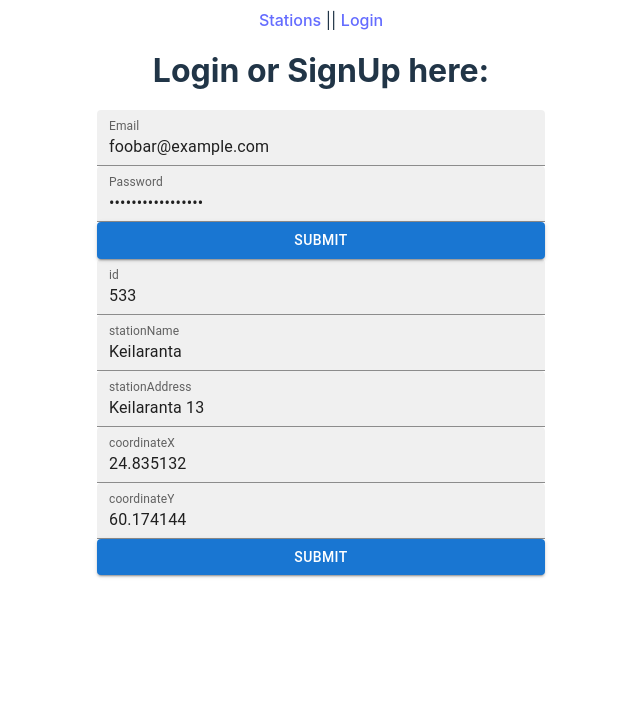
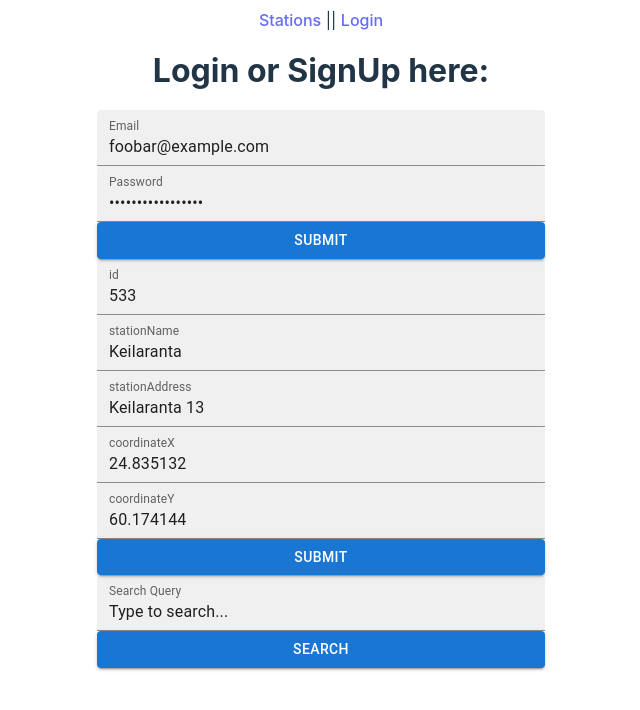
Before and after one commit to vvk130/trip-fe, a React (Vite) app: page /login in a window 1280 px wide. Shown: the top 710 px of the page, without its empty margins (319-959 px from the left). Built offline with nearby package versions, Linux system fonts and the light colour scheme.

Commit message:
Add search bar

```diff
--- /dev/null
+++ b/src/Components/Forms/SearchBar.tsx
@@ -0,0 +1,47 @@
+import { useFormik } from "formik";
+import * as yup from "yup";
+import TextField from "@mui/material/TextField";
+import Button from "@mui/material/Button";
+
+const validationSchema = yup.object({
+  searchQuery: yup.string().min(2).required("Search query is required"),
+});
+
+const SearchBar = () => {
+  const formik = useFormik({
+    initialValues: {
+      searchQuery: "Type to search...",
+    },
+    validationSchema: validationSchema,
+    onSubmit: (values) => {
+      alert(JSON.stringify(values, null, 2));
+    },
+  });
+
+  return (
+    <div>
+      <form onSubmit={formik.handleSubmit}>
+        <TextField
+          fullWidth
+          variant="filled"
+          id="searchQuery"
+          name="searchQuery"
+          label="Search Query"
+          type="text"
+          value={formik.values.searchQuery}
+          onChange={formik.handleChange}
+          onBlur={formik.handleBlur}
+          error={
+            formik.touched.searchQuery && Boolean(formik.errors.searchQuery)
+          }
+          helperText={formik.touched.searchQuery && formik.errors.searchQuery}
+        />
+        <Button color="primary" variant="contained" fullWidth type="submit">
+          Search
+        </Button>
+      </form>
+    </div>
+  );
+};
+
+export default SearchBar;
--- a/src/Components/Forms/Station.tsx
+++ b/src/Components/Forms/Station.tsx
@@ -25,7 +25,7 @@ const StationForm = () => {
     initialValues: {
       id: "533",
       stationName: "Keilaranta",
-      stationAddress: "Keilaranta 13	",
+      stationAddress: "Keilaranta 13",
       coordinateX: "24.835132",
       coordinateY: "60.174144",
     },
--- a/src/Components/LoginCard/LoginCard.tsx
+++ b/src/Components/LoginCard/LoginCard.tsx
@@ -1,6 +1,7 @@
 import Station from "../Forms/Station";
 import LoginForm from "../Forms/Login";
 import "./LoginCard.css";
+import SearchBar from "../Forms/SearchBar";
 
 const LoginCard = (): JSX.Element => {
   return (
@@ -8,6 +9,7 @@ const LoginCard = (): JSX.Element => {
       <h1>Login or SignUp here:</h1>
       <LoginForm />
       <Station />
+      <SearchBar />
     </div>
   );
 };
```
